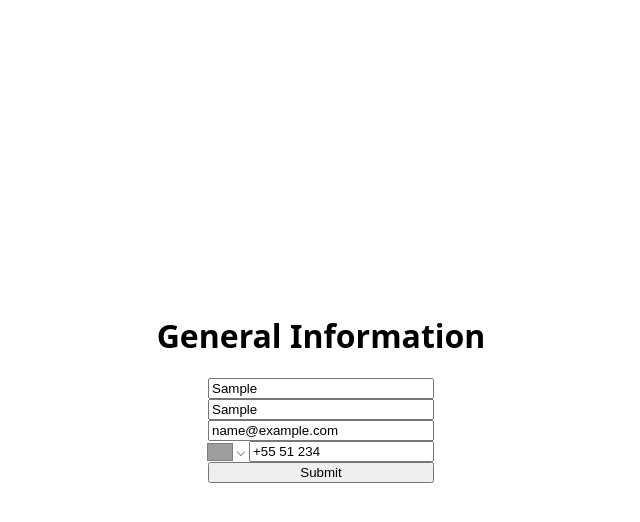
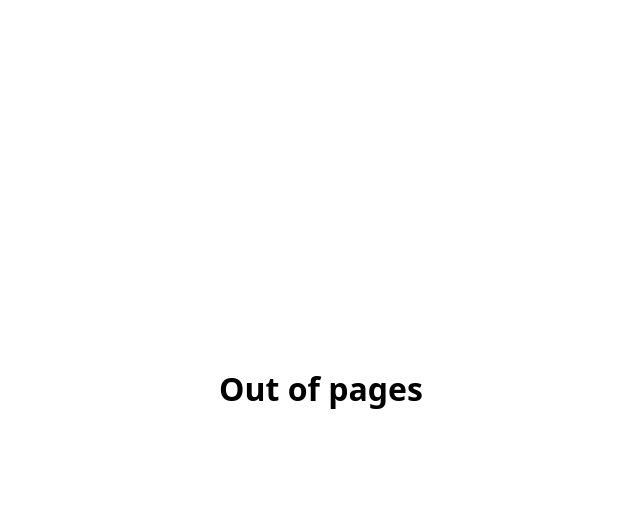
Before and after one commit to samaripov/Project-CV-Application, a React (Vite) app: page / in a window 1280 px wide. Both pictures are taken after typing "Sample", "Sample", "name@example.com", "5551234" into the empty fields and a click on the button "Submit". Shown: the top 522 px of the page, without its empty margins (319-959 px from the left). Built offline with nearby package versions, Linux system fonts and the light colour scheme; grey boxes are pictures that could not be loaded.

Commit message:
Moved the general info into it's own file. The pages are now stored in an array. The page changes when the state of pageIndex gets updated.

```diff
--- a/src/App.jsx
+++ b/src/App.jsx
@@ -1,55 +1,26 @@
 import { useState } from "react";
 
 import "./App.css";
-import "react-phone-number-input/style.css";
+import GeneralInformation from "./pages/GeneralInformation";
 
-import PhoneInput from "react-phone-number-input";
-import Input from "./components/input/Input.jsx";
+//TODO: Each screen should create it's respective part of the object.
+//Once it creates it, it must also verify it's integrity.
+//Afterwards the app should give a setApplicantInfo and
+//each seaction needs to merge it's part with the main applicantInfo
 
 function App() {
   const [applicantInfo, setApplicantInfo] = useState({});
-  const [phoneNumber, setPhoneNumber] = useState();
+  const [pageIndex, setPageIndex] = useState(0);
 
-  const handleSubmit = (e) => {
-    const newInfo = {
-      ...applicantInfo,
-      phoneNumber: phoneNumber,
-    }
-    setApplicantInfo(newInfo);
-    console.log(e);
-  };
-  return (
-    <>
-      <h1>General Information</h1>
-      <form className="container" action={handleSubmit}>
-        <Input
-          label="Firstname"
-          applicantInfo={applicantInfo}
-          setApplicantInfo={setApplicantInfo}
-        />
-        <Input
-          label="Lastname"
-          applicantInfo={applicantInfo}
-          setApplicantInfo={setApplicantInfo}
-        />
-        <Input
-          label="email"
-          placeholder="email@example.com"
-          type="email"
-          applicantInfo={applicantInfo}
-          setApplicantInfo={setApplicantInfo}
-        />
-        <PhoneInput
-          defaultCountry=""
-          placeholder="Enter your phone number"
-          name="phoneNumber"
-          value={phoneNumber}
-          onChange={setPhoneNumber}
-        />
-        <button type="submit">Submit</button>
-      </form>
-    </>
-  );
+  const pages = [
+    <GeneralInformation
+      applicantInfo={applicantInfo}
+      setApplicantInfo={setApplicantInfo}
+      pageIndex={pageIndex}
+      setPageIndex={setPageIndex}
+    />,
+  ];
+  return <>{pageIndex < pages.length ? pages[pageIndex] : <h1>Out of pages</h1>}</>;
 }
 
 export default App;
--- /dev/null
+++ b/src/pages/GeneralInformation.jsx
@@ -0,0 +1,56 @@
+import "react-phone-number-input/style.css";
+import { useState } from "react";
+
+import PhoneInput from "react-phone-number-input";
+import Input from "../components/input/Input.jsx";
+
+export default function GeneralInformation({
+  applicantInfo,
+  setApplicantInfo,
+  pageIndex,
+  setPageIndex,
+}) {
+  const [phoneNumber, setPhoneNumber] = useState();
+
+  const handleSubmit = (e) => {
+    const newInfo = {
+      ...applicantInfo,
+      phoneNumber: phoneNumber,
+    };
+    setApplicantInfo(newInfo);
+    setPageIndex(pageIndex + 1);
+    console.log(e);
+  };
+  return (
+    <>
+      <h1>General Information</h1>
+      <form className="container" action={handleSubmit}>
+        <Input
+          label="Firstname"
+          applicantInfo={applicantInfo}
+          setApplicantInfo={setApplicantInfo}
+        />
+        <Input
+          label="Lastname"
+          applicantInfo={applicantInfo}
+          setApplicantInfo={setApplicantInfo}
+        />
+        <Input
+          label="email"
+          placeholder="email@example.com"
+          type="email"
+          applicantInfo={applicantInfo}
+          setApplicantInfo={setApplicantInfo}
+        />
+        <PhoneInput
+          defaultCountry=""
+          placeholder="Enter your phone number"
+          name="phoneNumber"
+          value={phoneNumber}
+          onChange={setPhoneNumber}
+        />
+        <button type="submit">Submit</button>
+      </form>
+    </>
+  );
+}
```
